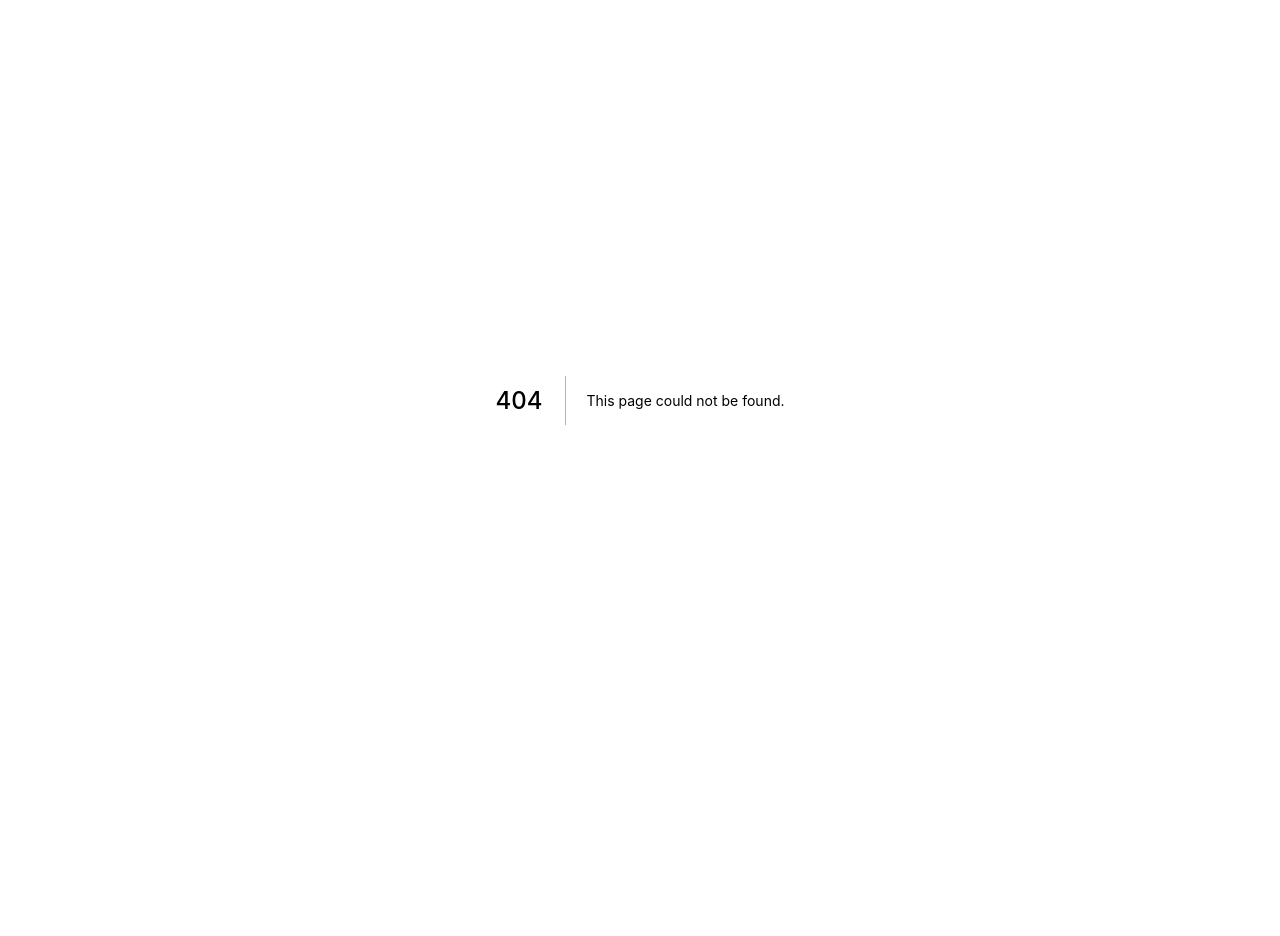
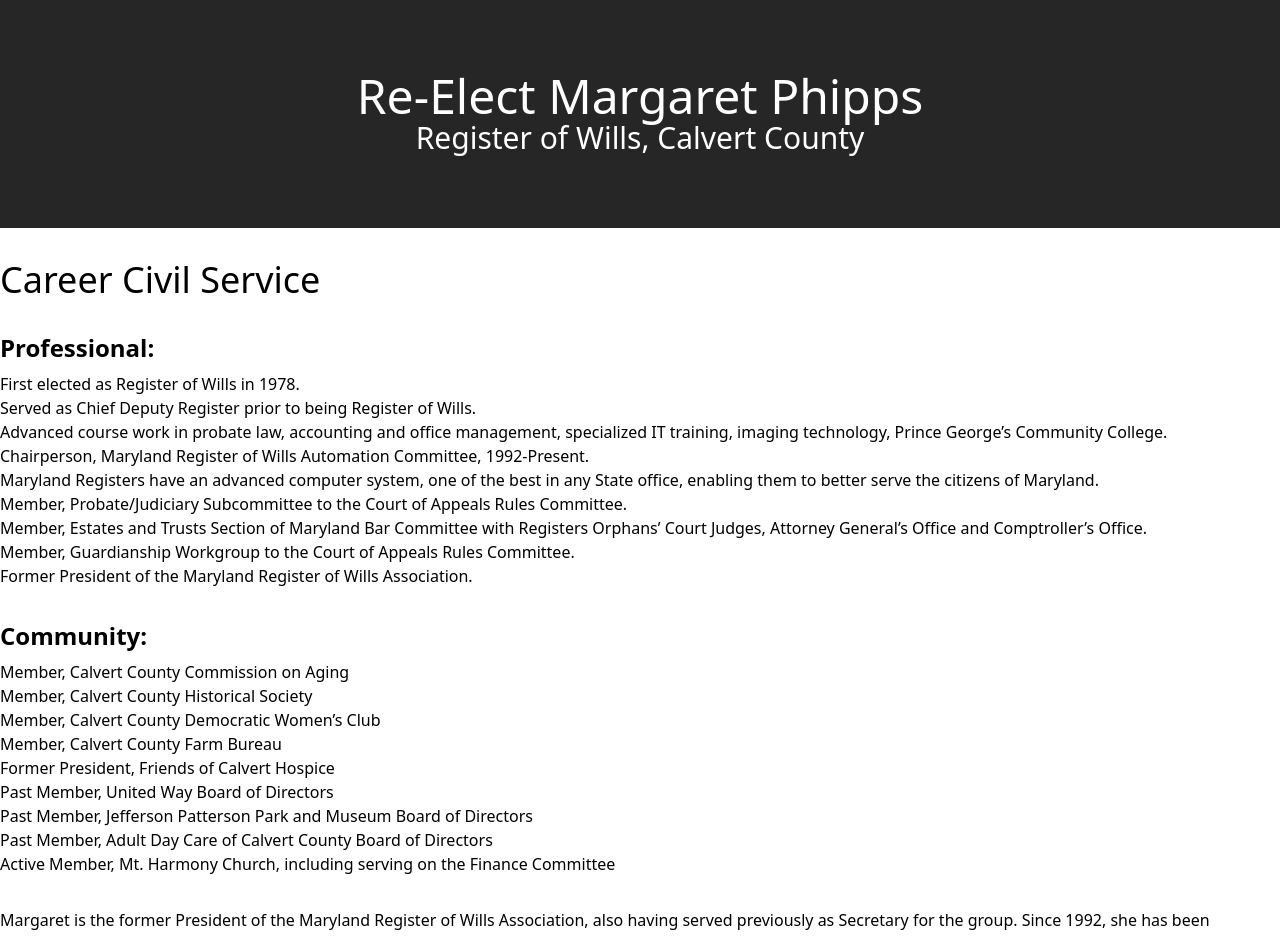
Before and after one commit to sean-hale-dev/margaret-phipps-site, a Next.js app: page /civilservice in a window 1280 px wide. Before the commit this address had no page. Shown: the top 936 px of the page. Before the commit the page ends 800 px from the top, so only its background shows below. Built offline with nearby package versions, Linux system fonts and the light colour scheme.

Commit message:
(feat): Contact page and civil service page complete

```diff
--- /dev/null
+++ b/pages/civilservice.tsx
@@ -0,0 +1,54 @@
+import type { NextPage } from 'next';
+import Footer from '../components/footer';
+import Header from '../components/Header';
+
+const RegisterOfWills: NextPage = () => {
+  const professional_points = [
+    'First elected as Register of Wills in 1978.',
+    'Served as Chief Deputy Register prior to being Register of Wills.',
+    'Advanced course work in probate law, accounting and office management, specialized IT training, imaging technology, Prince George’s Community College.',
+    'Chairperson, Maryland Register of Wills Automation Committee, 1992-Present.',
+    'Maryland Registers have an advanced computer system, one of the best in any State office, enabling them to better serve the citizens of Maryland.',
+    'Member, Probate/Judiciary Subcommittee to the Court of Appeals Rules Committee.',
+    'Member, Estates and Trusts Section of Maryland Bar Committee with Registers Orphans’ Court Judges, Attorney General’s Office and Comptroller’s Office.',
+    'Member, Guardianship Workgroup to the Court of Appeals Rules Committee.',
+    'Former President of the Maryland Register of Wills Association.'
+  ];
+
+  const community_points = [
+    'Member, Calvert County Commission on Aging',
+    'Member, Calvert County Historical Society',
+    'Member, Calvert County Democratic Women’s Club',
+    'Member, Calvert County Farm Bureau',
+    'Former President, Friends of Calvert Hospice',
+    'Past Member, United Way Board of Directors',
+    'Past Member, Jefferson Patterson Park and Museum Board of Directors',
+    'Past Member, Adult Day Care of Calvert County Board of Directors',
+    'Active Member, Mt. Harmony Church, including serving on the Finance Committee',
+  ];
+
+  return (
+    <div className="flex flex-col justify-between min-h-screen">
+      <div>
+        <Header />
+        <section className="container mx-auto my-8">
+          <h1 className="text-4xl mb-8">Career Civil Service</h1>
+          <article className="space-y-8">
+            <div>
+              <p className="text-2xl font-bold mb-2">Professional:</p>
+              <ul className="list-disc"> {professional_points.map((bullet, idx) => <li key={idx}>{bullet}</li>)} </ul>
+            </div>
+            <div>
+              <p className="text-2xl font-bold mb-2">Community:</p>
+              <ul className="list-disc"> {community_points.map((bullet, idx) => <li key={idx}>{bullet}</li>)} </ul>
+            </div>
+            <p>Margaret is the former President of the Maryland Register of Wills Association, also having served previously as Secretary for the group.  Since 1992, she has been Automation Committee Chair for the Association.  The Registers have a #1 program in each of the Register’s offices to serve the citizens of Maryland.  As Chair, she must keep up with the constant law changes to assure the forms used statewide are uniform and that different phases of the program are enhanced constantly to provide better service to all.   The new web-based program is expected to be in full operation for all Registers’ offices before the end of 2022.</p>
+          </article>
+        </section>
+      </div>
+      <Footer />
+    </div>
+  );
+}
+
+export default RegisterOfWills;
--- /dev/null
+++ b/pages/contact.tsx
@@ -0,0 +1,28 @@
+import type { NextPage } from 'next';
+import Footer from '../components/footer';
+import Header from '../components/Header';
+
+const RegisterOfWills: NextPage = () => {
+  return (
+    <div className="flex flex-col justify-between min-h-screen">
+      <div>
+        <Header />
+        <section className="container mx-auto my-8">
+          <h1 className="text-4xl mb-8">Contact Us!</h1>
+
+          <p className="mb-4">For more information to Margaret's campaign, please contact us!</p>
+          <p className="mb-4">Email: <a href="mailto:friendsofmargaretphipps@gmail.com" className="underline text-blue-600">friendsofmargaretphipps@gmail.com</a></p>
+          <p className="mb-4">Follow us on Facebook “Margaret Phipps for Register of Wills”</p>
+          <p className="mb-4">Donations to Margaret Phipps’ campaign graciously accepted and may be mailed to:</p>
+          <p>Friends of Margaret Phipps </p>
+          <p>C/O Martha W. Grahame, Treasurer</p>
+          <p>7445 Briscoe’s Turn Road</p>
+          <p>Owings MD 20736</p>
+        </section>
+      </div>
+      <Footer />
+    </div>
+  );
+}
+
+export default RegisterOfWills;
--- a/pages/index.tsx
+++ b/pages/index.tsx
@@ -15,7 +15,6 @@ const Home: NextPage = () => {
             <Link href="/registerofwills">What is a Register of Wills?</Link>
             <Link href="/whymargaret">Why Elect Margaret?</Link>
             <Link href="/civilservice">Margaret's Civil Service</Link>
-            <Link href="/otherwords">What Others Are Saying</Link>
             <Link href="/contact">Contact Us</Link>
           </nav>
           <section className="w-5/6 text-center py-8 bg-neutral-200 flex items-center">
```
